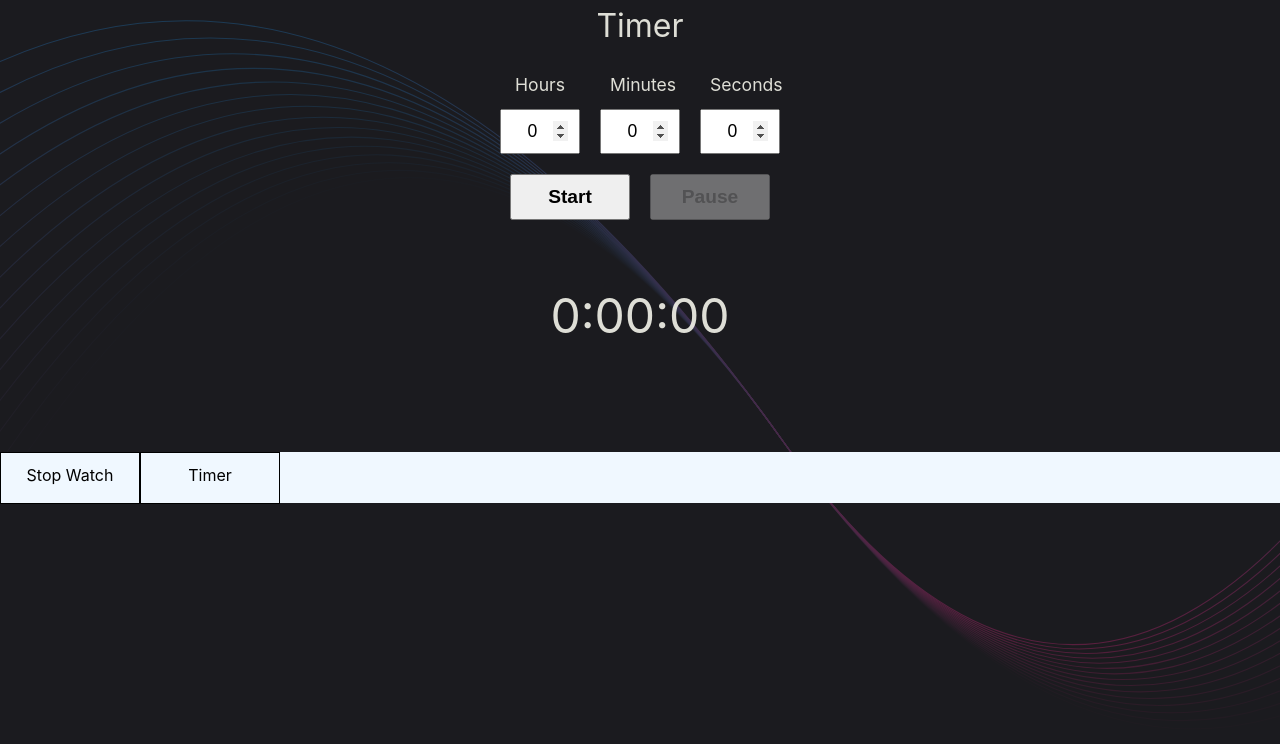
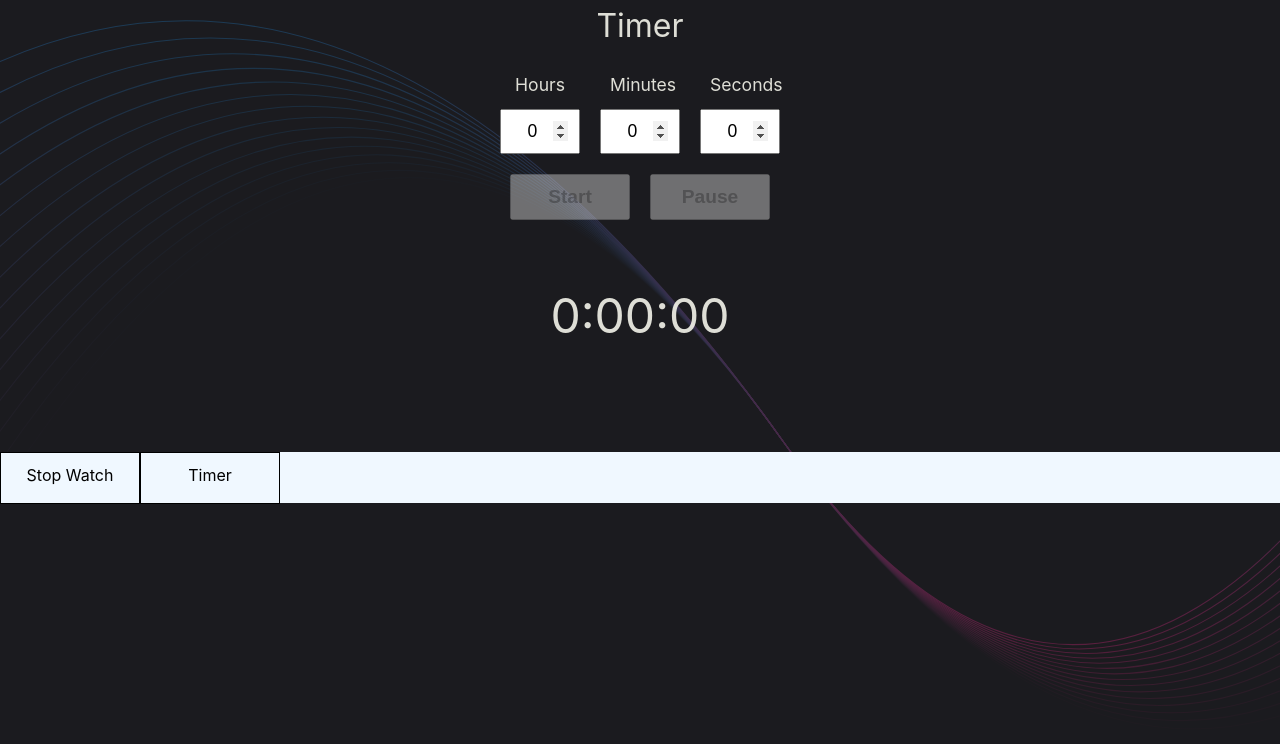
Before and after one commit to kronosGR/kandz-chronos, a React (Vite) app in the folder src/renderer/: page /timer in a window 1280 px wide. Shown: the top 744 px of the page. Built offline with nearby package versions, Linux system fonts and the light colour scheme.

Commit message:
fix bux on timer

```diff
--- a/src/renderer/src/pages/Timer.jsx
+++ b/src/renderer/src/pages/Timer.jsx
@@ -87,7 +87,7 @@ const Timer = () => {
         </div>
       </div>
       <div className="buttons">
-        <button type="button" onClick={startTimer}>
+        <button type="button" onClick={startTimer} disabled={hours == 0 && mins == 0 && secs == 0}>
           {isStarted ? 'Stop' : 'Start'}
         </button>
         <button type="button" onClick={() => setIsPaused(!isPaused)} disabled={!isStarted}>
```
